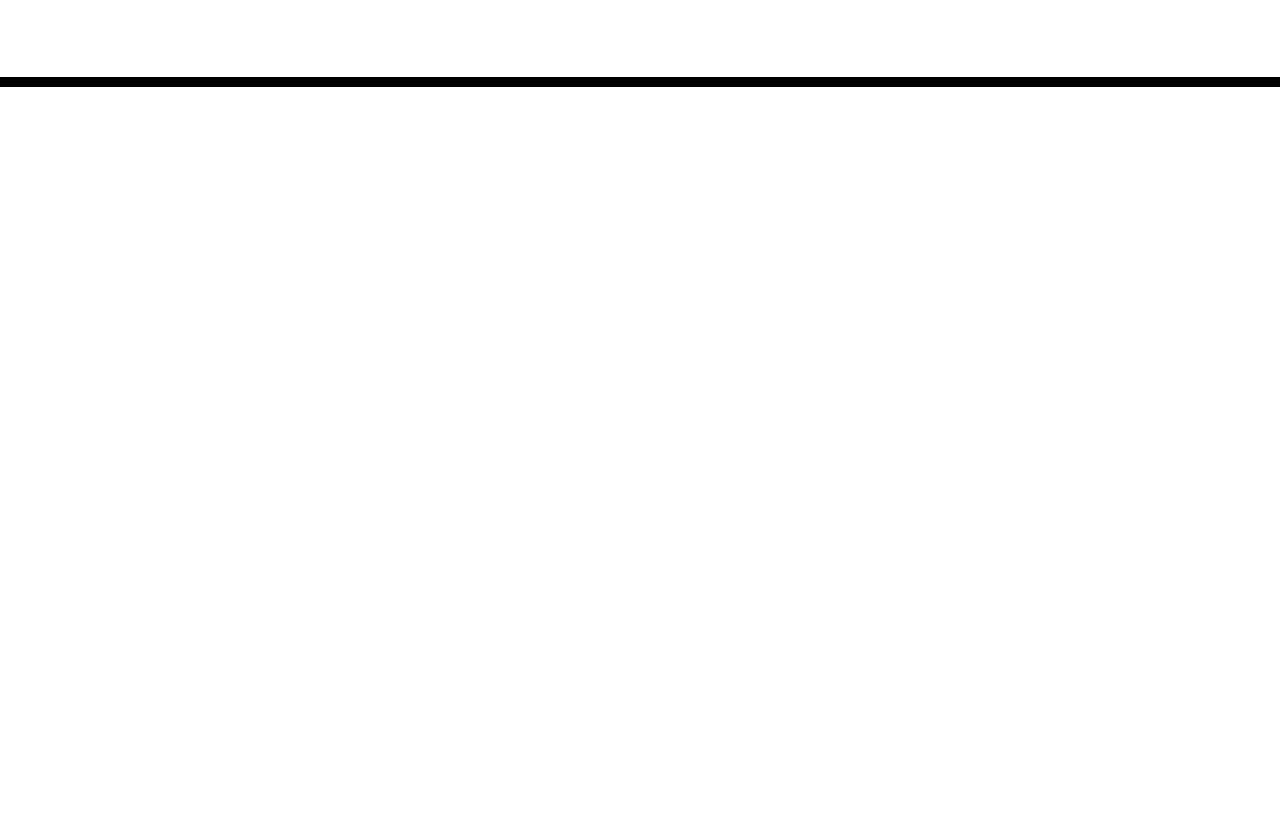
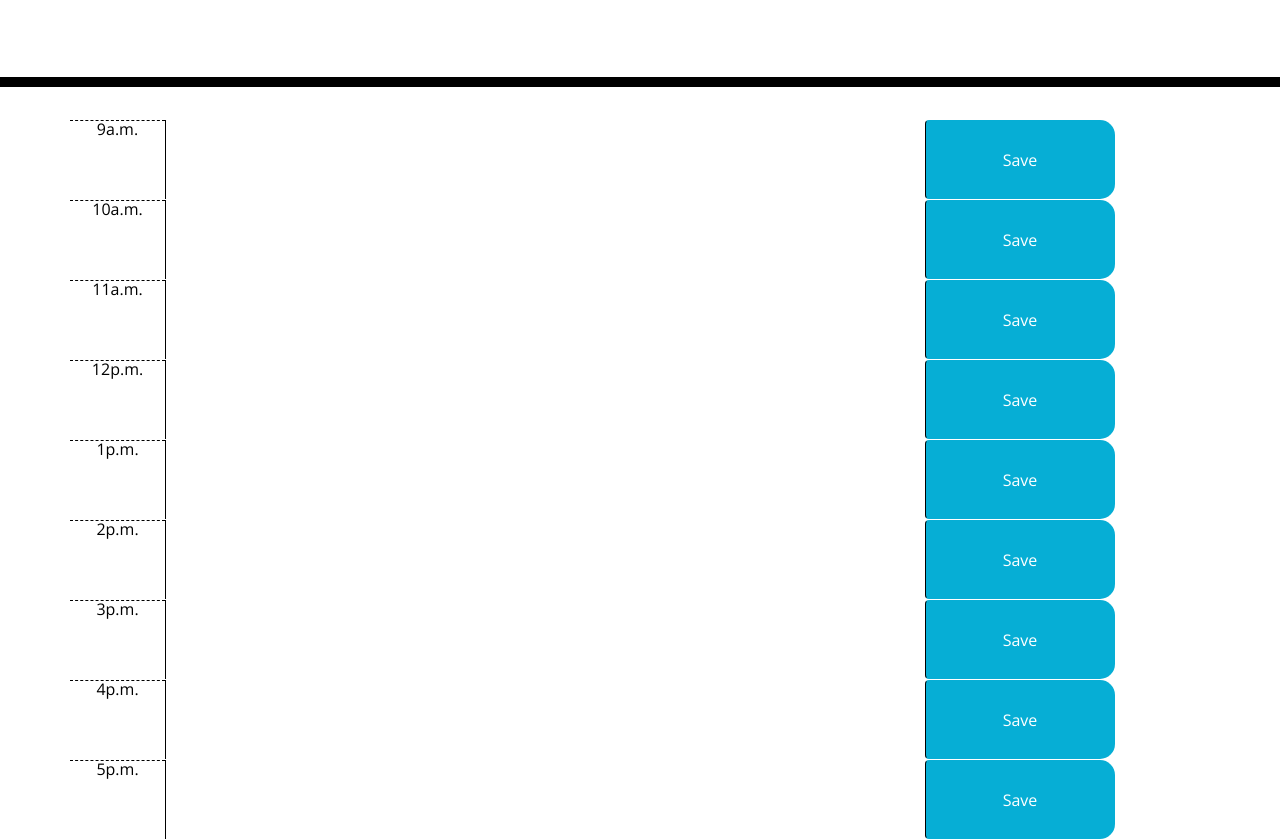
Before and after one commit to GlitchVegas/week-5-work-day-schedule, a plain HTML site: page index.html in a window 1280 px wide. Shown: the part 181-1020 px from the top of the page. Before the commit the page ends 800 px from the top, so only its background shows below. Drawn offline with nearby package versions, Linux system fonts and the light colour scheme.

Commit message:
Added Time Blocks In HTML

```diff
--- a/index.html
+++ b/index.html
@@ -30,8 +30,72 @@
     </header>
     <div class="container">
       <!-- Timeblocks go here -->
+      <!-- First Hour on the Schedule -->
+
+      <!-- 9am -->
+      <div class="row time-block">
+        <div class="hour col-1">9a.m.</div>
+        <textarea class="description col-8"></textarea>
+        <button class="btn saveBtn col-2">Save</button>
+      </div>
+      <!-- Then I kinda just Copied this and pasted it 7 more Times for the full 9-5 work hours -->
+
+      <!-- 10am -->
+      <div class="row time-block">
+        <div class="hour col-1">10a.m.</div>
+        <textarea class="description col-8"></textarea>
+        <button class="btn saveBtn col-2">Save</button>
+      </div>
+
+      <!-- 11am -->
+      <div class="row time-block">
+        <div class="hour col-1">11a.m.</div>
+        <textarea class="description col-8"></textarea>
+        <button class="btn saveBtn col-2">Save</button>
+      </div>
+
+      <!-- 12pm -->
+      <div class="row time-block">
+        <div class="hour col-1">12p.m.</div>
+        <textarea class="description col-8"></textarea>
+        <button class="btn saveBtn col-2">Save</button>
+      </div>
+
+      <!-- 1pm -->
+      <div class="row time-block">
+        <div class="hour col-1">1p.m.</div>
+        <textarea class="description col-8"></textarea>
+        <button class="btn saveBtn col-2">Save</button>
+      </div>
+
+      <!-- 2pm -->
+      <div class="row time-block">
+        <div class="hour col-1">2p.m.</div>
+        <textarea class="description col-8"></textarea>
+        <button class="btn saveBtn col-2">Save</button>
+      </div>
+
+      <!-- 3pm -->
+      <div class="row time-block">
+        <div class="hour col-1">3p.m.</div>
+        <textarea class="description col-8"></textarea>
+        <button class="btn saveBtn col-2">Save</button>
+      </div>
+
+      <!-- 4pm -->
+      <div class="row time-block">
+        <div class="hour col-1">4p.m.</div>
+        <textarea class="description col-8"></textarea>
+        <button class="btn saveBtn col-2">Save</button>
+      </div>
+
+      <!-- 5pm -->
+      <div class="row time-block">
+        <div class="hour col-1">5p.m.</div>
+        <textarea class="description col-8"></textarea>
+        <button class="btn saveBtn col-2">Save</button>
+      </div>
     </div>
-
     <script src="https://code.jquery.com/jquery-3.4.1.min.js"></script>
     <script src="https://cdnjs.cloudflare.com/ajax/libs/moment.js/2.24.0/moment.min.js"></script>
   </body>
```
